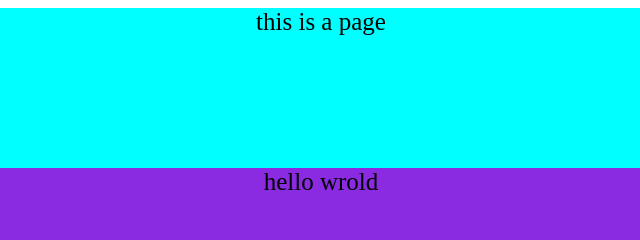
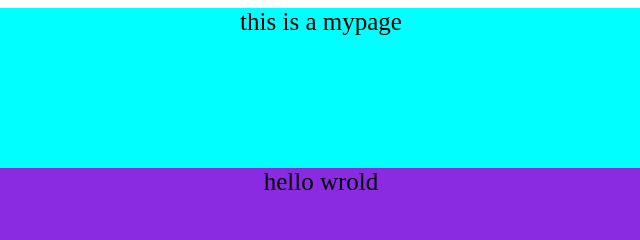
Before and after one commit to liuzhimin2003/web, a plain HTML site: page index.html in a window 1280 px wide. Shown: the top 240 px of the page, 319-959 px from the left. Drawn offline with Linux system fonts and the light colour scheme.

Commit message:
Update index.html

```diff
--- a/index.html
+++ b/index.html
@@ -29,7 +29,8 @@
 </head>
 <body>
     <header>
-        this is a page
+        this is a mypage<br>
+        <a href="work1.html"></a>
     </header>
     <main>
         hello wrold
```
